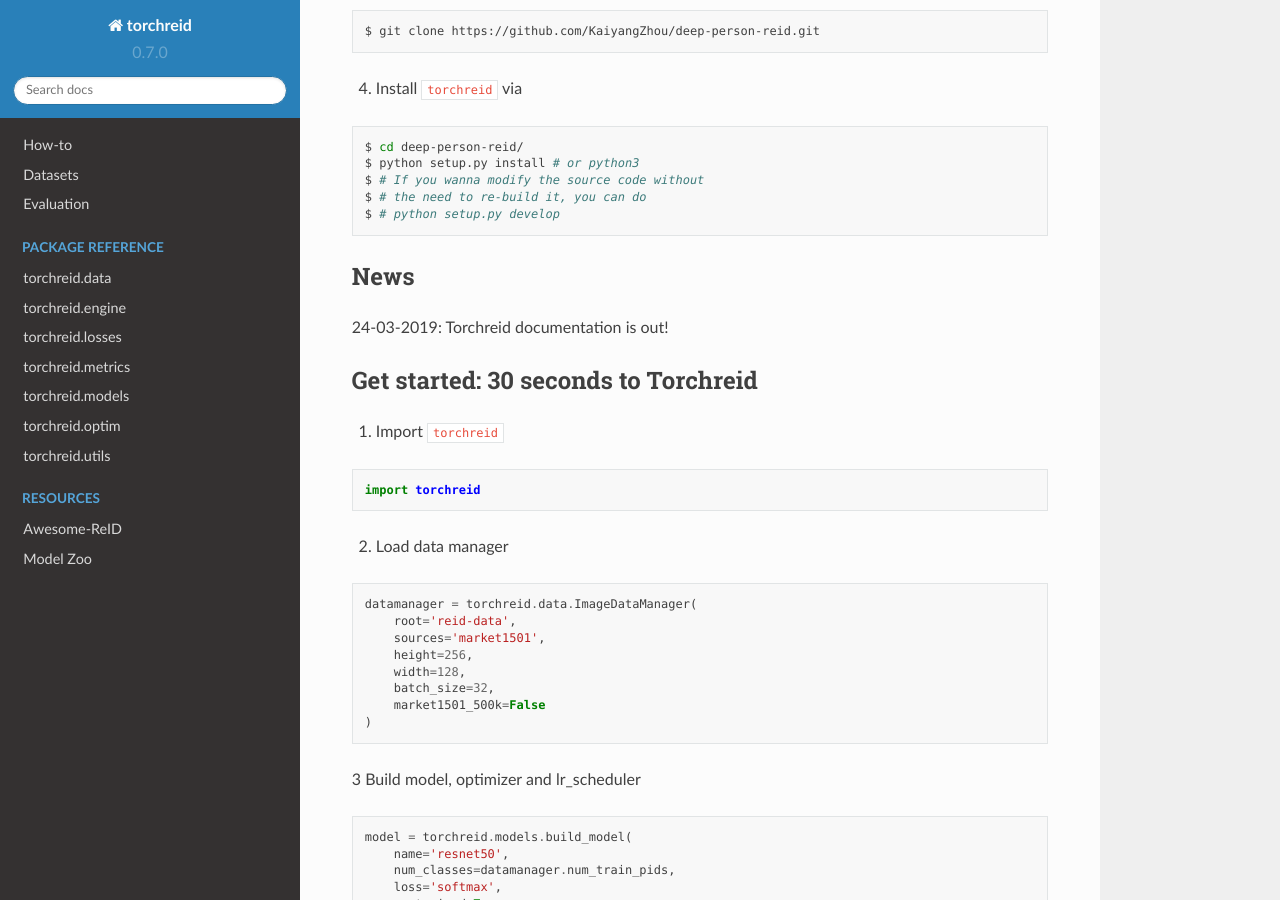
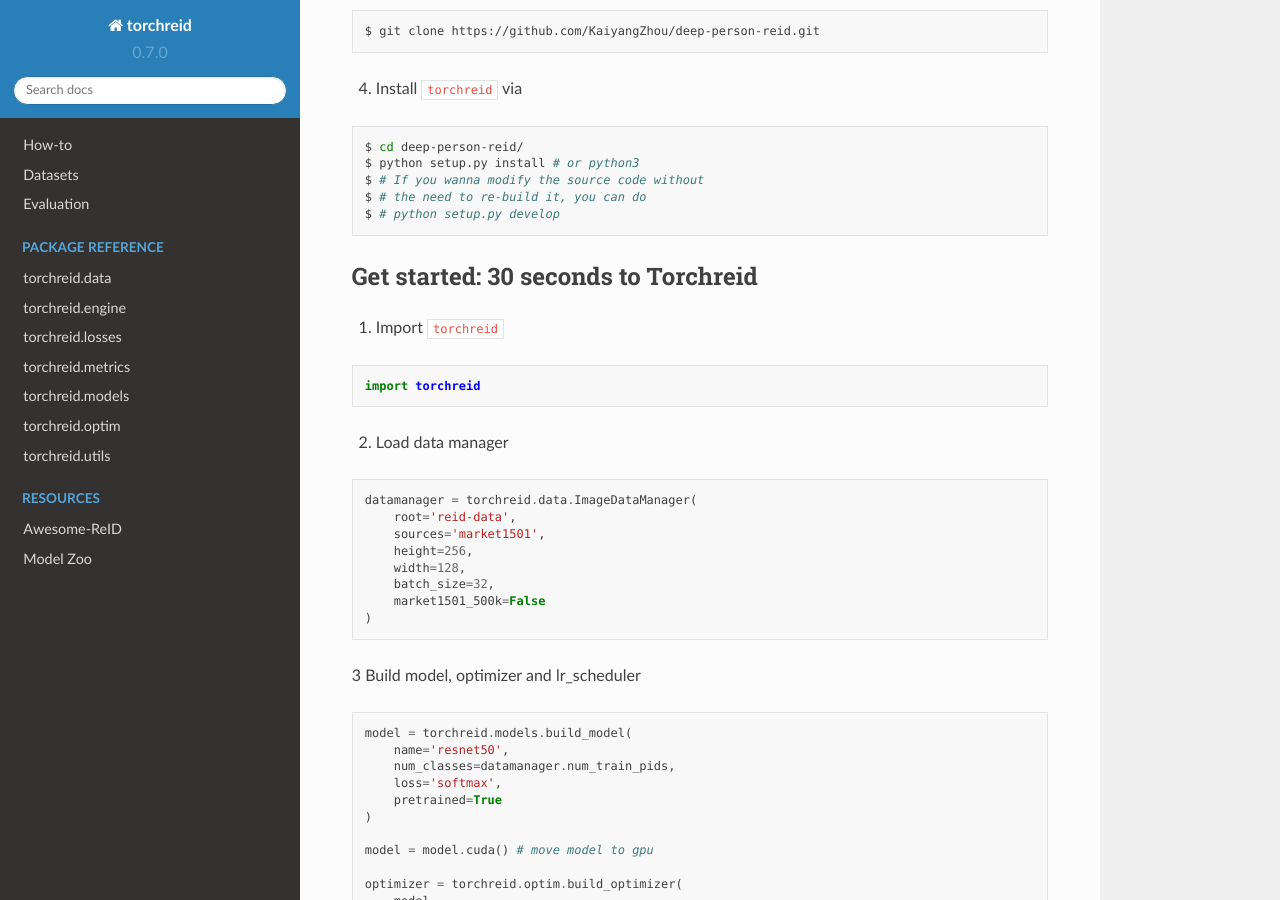
Before and after one commit to KaiyangZhou/deep-person-reid, a Sphinx documentation site: the page built from docs/index.rst, in a window 1280 px wide and 900 px high, scrolled down 711 px. Built offline with Sphinx 7.4.7 and the Read the Docs theme 2.0.0, drawn with Linux system fonts in a browser that asks for light colours.

Commit message:
minor change

```diff
--- a/README.rst
+++ b/README.rst
@@ -38,11 +38,6 @@
     $ # If you wanna modify the source code without
     $ # the need to re-build it, you can do
     $ # python setup.py develop
-
-
-News
-------
-24-03-2019: Torchreid documentation is out!
 
 
 Get started: 30 seconds to Torchreid
--- a/docs/conf.py
+++ b/docs/conf.py
@@ -47,6 +47,7 @@
     'sphinx.ext.autodoc',
     'sphinxcontrib.napoleon',
     'sphinx.ext.viewcode',
+    'sphinx.ext.githubpages',
     'sphinx_markdown_tables',
 ]
 
```
